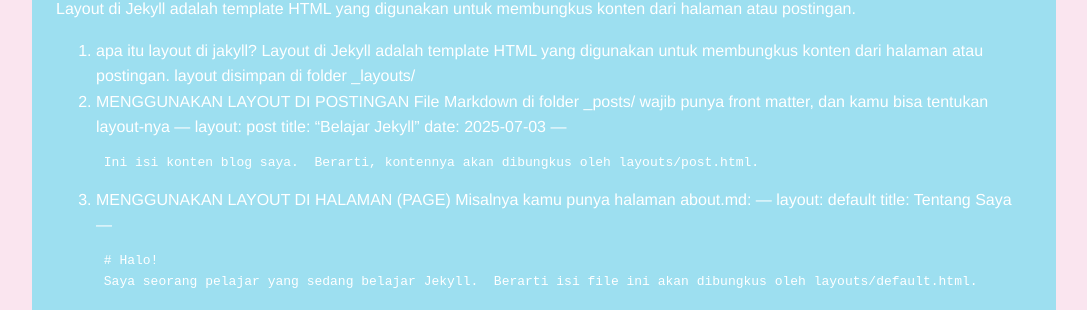
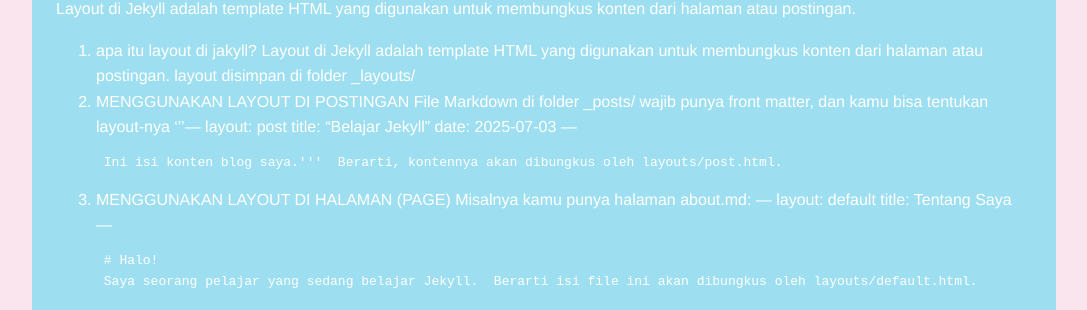
Before and after one commit to maliaulfa2/maliaulfa2.github.io, a Jekyll site: the page built from _posts/2025-03-14-Layout-pada-jakyll.md, in a window 1280 px wide. Shown: the part 448-758 px from the top of the page, without its empty margins (96-1183 px from the left). Built offline with Jekyll 4.4.1, drawn with Linux system fonts in a browser that asks for light colours.

Commit message:
initial commit

```diff
--- a/_posts/2025-03-14-Layout-pada-jakyll.md
+++ b/_posts/2025-03-14-Layout-pada-jakyll.md
@@ -11,13 +11,13 @@
 
 2. MENGGUNAKAN LAYOUT DI POSTINGAN
     File Markdown di folder _posts/ wajib punya front matter, dan kamu bisa tentukan layout-nya
-        ---
+        '''---
         layout: post
         title: "Belajar Jekyll"
         date: 2025-07-03
         ---
 
-        Ini isi konten blog saya.
+        Ini isi konten blog saya.'''
     Berarti, kontennya akan dibungkus oleh layouts/post.html.
 
 3. MENGGUNAKAN LAYOUT DI HALAMAN (PAGE)
```
